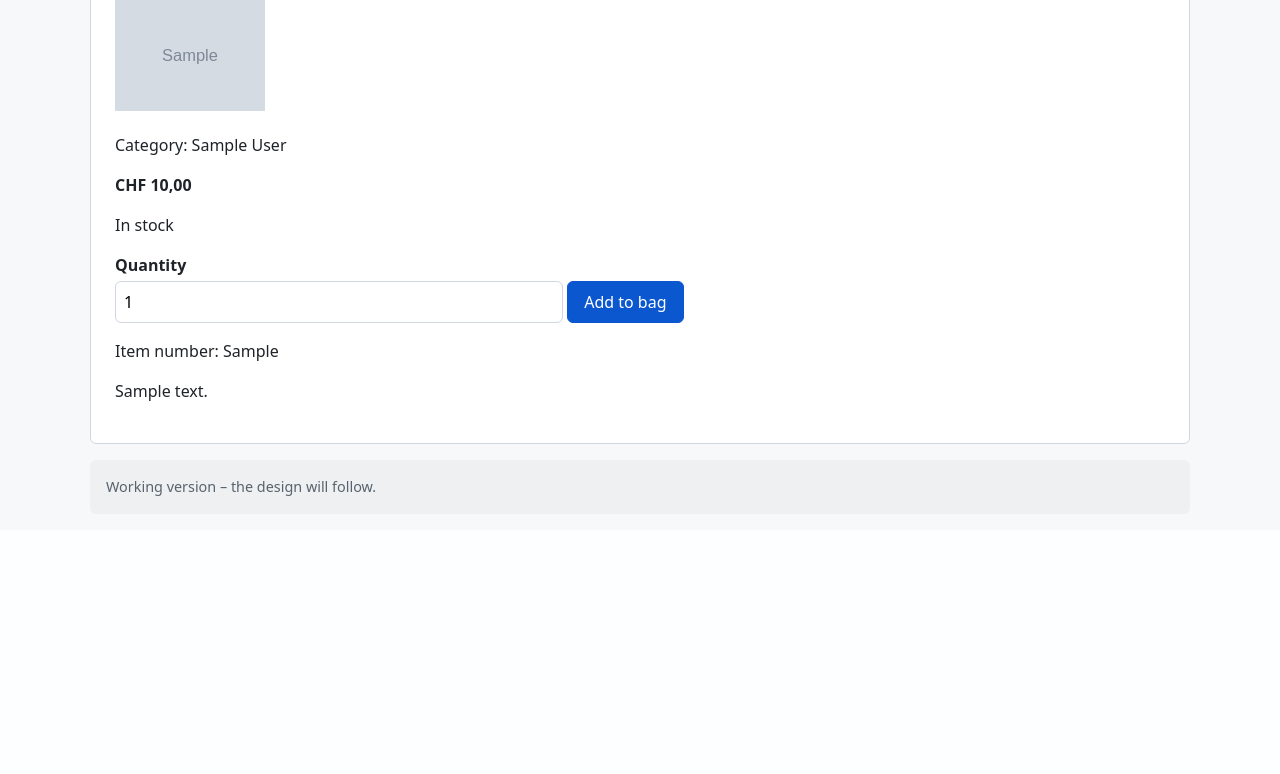
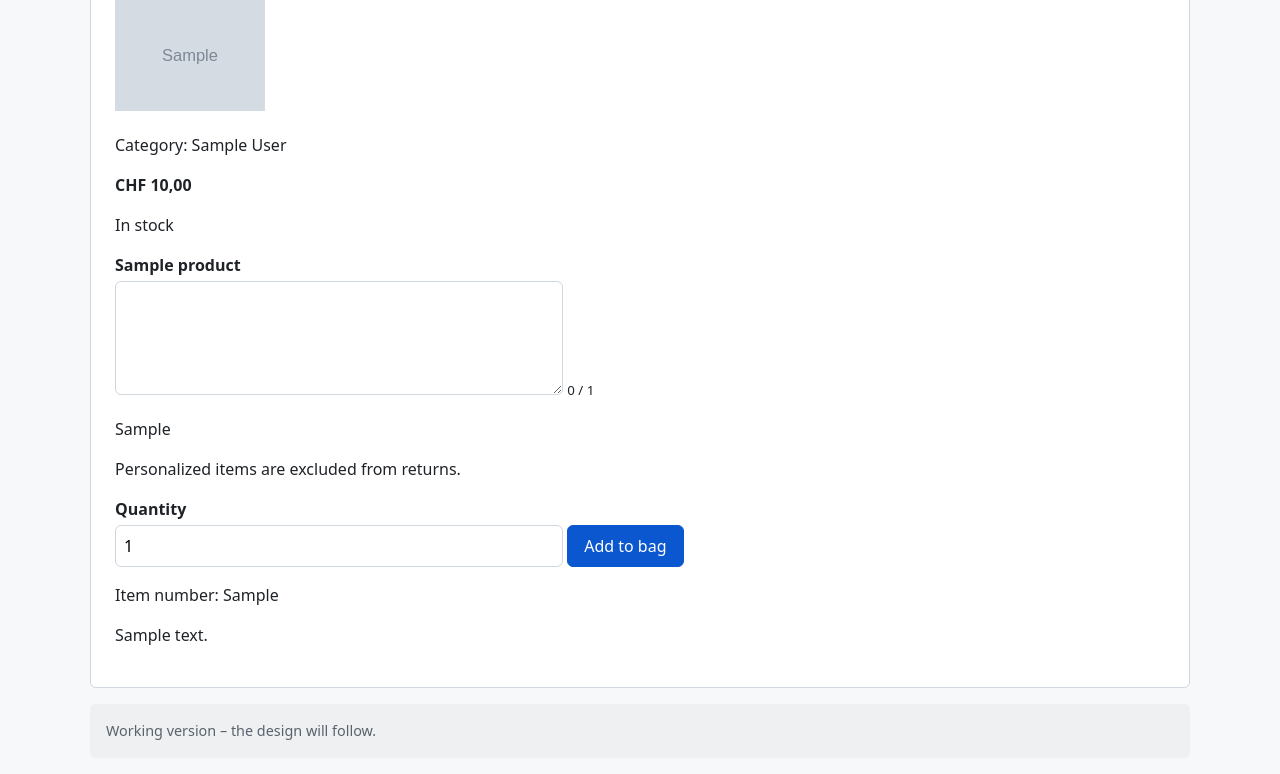
Before and after one commit to LucaNoah/django-shop, a Django app: a page that uses products/templates/products/product_detail.html in a window 1280 px wide. Shown: the part 546-1320 px from the top of the page. Before the commit the page ends 1060 px from the top, so only its background shows below. Run offline with Django 5.2, Linux system fonts and the light colour scheme; tables that the repository leaves empty hold one stand-in row (values such as "Sample post"); grey boxes marked "Sample" are stand-in pictures.

Commit message:
feat: show variants, images and personalization on product pages
- Select a variant on the product page with price, stock and images
- Show variant images first, then shared images, then the main image
- Hide the variant select for products with a single variant
- Add optional or required personalization field with character limit
- Show sale prices crossed out and "from" prices in the product list
- Sort products by their lowest variant price

```diff
--- a/products/models.py
+++ b/products/models.py
@@ -38,6 +38,7 @@ class Product(models.Model):
 
     # Personalisierung (eigener Text des Kunden, z. B. Bibelvers oder Widmung)
     personalization_enabled = models.BooleanField(default=False)
+    personalization_required = models.BooleanField(default=False)
     personalization_label = models.CharField(max_length=100, blank=True)
     personalization_help = models.CharField(max_length=200, blank=True)
 
@@ -55,8 +56,37 @@ class Product(models.Model):
 
     @property
     def is_in_stock(self):
-        """True, wenn mindestens ein Stück auf Lager ist."""
+        """Altes Lagerfeld, wird in Schritt 9.4 durch is_available ersetzt."""
         return self.stock > 0
+
+    @property
+    def active_variants(self):
+        """Alle Varianten, die im Shop angeboten werden."""
+        return [variant for variant in self.variants.all() if variant.is_active]
+
+    @property
+    def price_from(self):
+        """Tiefster aktueller Preis aller Varianten."""
+        prices = [variant.current_price for variant in self.active_variants]
+        return min(prices) if prices else None
+
+    @property
+    def has_price_range(self):
+        """True, wenn die Varianten unterschiedlich viel kosten."""
+        return len({variant.current_price for variant in self.active_variants}) > 1
+
+    @property
+    def is_available(self):
+        """True, wenn mindestens eine Variante auf Lager ist."""
+        return any(variant.is_in_stock for variant in self.active_variants)
+
+    @property
+    def cover_image(self):
+        """Bild für Listen: Hauptbild, sonst das erste Galeriebild."""
+        if self.image:
+            return self.image
+        first = next(iter(self.images.all()), None)
+        return first.image if first else None
 
 
 class ProductVariant(models.Model):
--- a/products/templates/products/product_detail.html
+++ b/products/templates/products/product_detail.html
@@ -8,36 +8,89 @@
 
 <h1>{{ product.name }}</h1>
 
-{% if product.image %}
-<img src="{{ product.image.url }}" alt="{{ product.name }}" width="400">
-{% endif %}
-
-{% if product.images.all %}
+{% if gallery %}
+<img src="{{ gallery.0.url }}" alt="{{ gallery.0.alt }}" width="400">
+{% if gallery|length > 1 %}
 <div>
-    {% for picture in product.images.all %}
-    <img src="{{ picture.image.url }}" alt="{{ picture.alt_text|default:product.name }}" width="150">
+    {% for picture in gallery|slice:"1:" %}
+    <img src="{{ picture.url }}" alt="{{ picture.alt }}" width="150">
     {% endfor %}
 </div>
 {% endif %}
+{% endif %}
 
 <p>{% translate "Category:" %} {{ product.category|default:"–" }}</p>
-<p><strong>CHF {{ product.price }}</strong></p>
 
-{% if product.is_in_stock %}
-<p>{% translate "In stock" %}{% if product.stock <= 5 %} – {% blocktranslate with stock=product.stock %}only {{ stock }} left{% endblocktranslate %}{% endif %}</p>
+{% if show_variant_select %}
+<form method="get" class="variant-form">
+    <label for="variant">{% translate "Version" %}</label>
+    <select name="variant" id="variant" onchange="this.form.submit()">
+        {% for variant in variants %}
+        <option value="{{ variant.id }}" {% if variant == selected_variant %}selected{% endif %}>
+            {{ variant.name|default:product.name }} – CHF {{ variant.current_price }}{% if not variant.is_in_stock %} ({% translate "sold out" %}){% endif %}
+        </option>
+        {% endfor %}
+    </select>
+    <noscript><button type="submit">{% translate "Choose" %}</button></noscript>
+</form>
+{% endif %}
+
+<p>
+    {% if selected_variant.is_on_sale %}
+    <del>CHF {{ selected_variant.price }}</del>
+    <strong>CHF {{ selected_variant.sale_price }}</strong>
+    {% else %}
+    <strong>CHF {{ selected_variant.price }}</strong>
+    {% endif %}
+</p>
+
+{% if selected_variant.is_in_stock %}
+<p>{% translate "In stock" %}{% if selected_variant.stock <= 5 %} – {% blocktranslate with stock=selected_variant.stock %}only {{ stock }} left{% endblocktranslate %}{% endif %}</p>
+
 <form method="post" action="{% url 'bag:add' product.id %}">
     {% csrf_token %}
+    <input type="hidden" name="variant" value="{{ selected_variant.id }}">
+
+    {% if product.personalization_enabled %}
+    <div>
+        <label for="personalization">{{ product.personalization_label|default:_("Personalization") }}</label>
+        <textarea id="personalization" name="personalization" rows="4"
+                  maxlength="{{ selected_variant.personalization_max_length }}"
+                  data-char-counter="personalization-count"
+                  {% if product.personalization_required %}required{% endif %}></textarea>
+        <small id="personalization-count"></small>
+        {% if product.personalization_help %}
+        <p>{{ product.personalization_help }}</p>
+        {% endif %}
+        <p>{% translate "Personalized items are excluded from returns." %}</p>
+    </div>
+    {% endif %}
+
     <label for="quantity">{% translate "Quantity" %}</label>
-    <input type="number" id="quantity" name="quantity" value="1" min="1" max="{{ product.stock }}">
+    <input type="number" id="quantity" name="quantity" value="1" min="1" max="{{ selected_variant.stock }}">
     <button type="submit">{% translate "Add to bag" %}</button>
 </form>
 {% else %}
 <p>{% translate "Sold out" %}</p>
 {% endif %}
 
-{% if product.sku %}
-<p>{% translate "Item number:" %} {{ product.sku }}</p>
+{% if selected_variant.sku or product.sku %}
+<p>{% translate "Item number:" %} {{ selected_variant.sku|default:product.sku }}</p>
 {% endif %}
 
 <div>{{ product.description|linebreaks }}</div>
 {% endblock content %}
+
+{% block extra_body %}
+<script>
+    // Zeichenzähler für das Personalisierungsfeld, z. B. "42 / 150"
+    document.querySelectorAll("[data-char-counter]").forEach(function (field) {
+        var output = document.getElementById(field.dataset.charCounter);
+        var update = function () {
+            output.textContent = field.value.length + " / " + field.maxLength;
+        };
+        field.addEventListener("input", update);
+        update();
+    });
+</script>
+{% endblock extra_body %}
--- a/products/views.py
+++ b/products/views.py
@@ -1,4 +1,5 @@
-from django.db.models import Q
+from django.db.models import Min, Q
+from django.http import Http404
 from django.shortcuts import get_object_or_404, render
 
 from .models import Category, Product
@@ -7,15 +8,21 @@ from .models import Category, Product
 SORT_OPTIONS = {
     "name": "name",
     "-name": "-name",
-    "price": "price",
-    "-price": "-price",
+    "price": "min_price",
+    "-price": "-min_price",
     "newest": "-created_at",
 }
 
 
 def product_list(request):
-    """Aktive Produkte, optional durchsucht, gefiltert und sortiert."""
-    products = Product.objects.filter(is_active=True).select_related("category")
+    """Aktive Produkte mit mindestens einer aktiven Variante."""
+    products = (
+        Product.objects.filter(is_active=True)
+        .annotate(min_price=Min("variants__price", filter=Q(variants__is_active=True)))
+        .filter(min_price__isnull=False)
+        .select_related("category")
+        .prefetch_related("variants", "images")
+    )
     categories = Category.objects.all()
 
     # Suche in Name und Beschreibung
@@ -47,10 +54,39 @@ def product_list(request):
 
 
 def product_detail(request, slug):
-    """Ein einzelnes Produkt mit Galerie, gefunden über seinen Slug."""
+    """Ein Produkt mit wählbarer Ausführung, passenden Bildern und Personalisierung."""
     product = get_object_or_404(
-        Product.objects.prefetch_related("images"),
+        Product.objects.prefetch_related("variants", "images"),
         slug=slug,
         is_active=True,
     )
-    return render(request, "products/product_detail.html", {"product": product})
+    variants = product.active_variants
+    if not variants:
+        raise Http404
+
+    # Gewählte Ausführung aus der Adresse (?variant=12), sonst die erste lieferbare
+    selected_variant = None
+    requested = request.GET.get("variant")
+    if requested:
+        selected_variant = next((v for v in variants if str(v.id) == requested), None)
+    if selected_variant is None:
+        selected_variant = next((v for v in variants if v.is_in_stock), variants[0])
+
+    # Bilder: zuerst die der Ausführung, dann die gemeinsamen, zuletzt das Hauptbild
+    all_images = list(product.images.all())
+    pictures = [img for img in all_images if img.variant_id == selected_variant.id]
+    pictures += [img for img in all_images if img.variant_id is None]
+    gallery = [
+        {"url": img.image.url, "alt": img.alt_text or product.name} for img in pictures
+    ]
+    if product.image:
+        gallery.append({"url": product.image.url, "alt": product.name})
+
+    context = {
+        "product": product,
+        "variants": variants,
+        "selected_variant": selected_variant,
+        "show_variant_select": len(variants) > 1,
+        "gallery": gallery,
+    }
+    return render(request, "products/product_detail.html", context)
```
Also changed, not shown: products/templates/products/product_list.html (+12 -4 lines), locale/de/LC_MESSAGES/django.po, products/migrations/0008_product_personalization_required.py (added), 1 other file.
